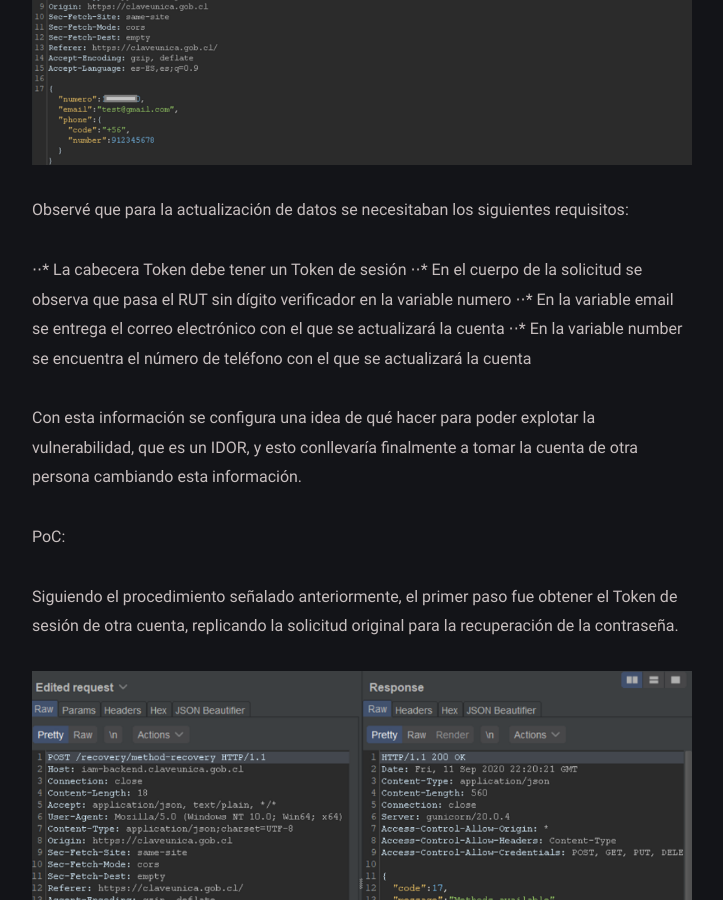
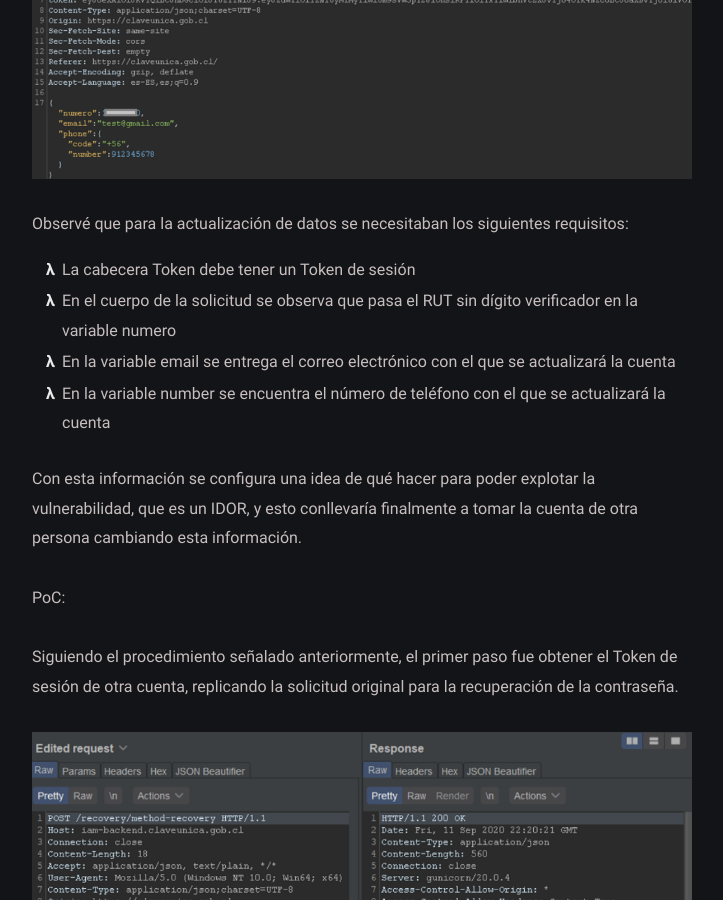
Before and after one commit to Br4ck3ts/Br4ck3ts.github.io, a Jekyll site: the page built from _posts/Como-Encontre-Una-Vulnerabilidad-Critica-En-ClaveUnica/2021-01-08-Como-Encontre-Una-Vulnerabilidad-Critica-En-ClaveUnica.md, in a window 1280 px wide and 900 px high, scrolled down 4550 px. Shown: the whole window, without its empty margins (278-1001 px from the left). Built offline with Jekyll 4.4.1, drawn with Linux system fonts in a browser that asks for light colours; some of the changed text lies outside the part shown.

```diff
--- a/_posts/Como-Encontre-Una-Vulnerabilidad-Critica-En-ClaveUnica/2021-01-08-Como-Encontre-Una-Vulnerabilidad-Critica-En-ClaveUnica.md
+++ b/_posts/Como-Encontre-Una-Vulnerabilidad-Critica-En-ClaveUnica/2021-01-08-Como-Encontre-Una-Vulnerabilidad-Critica-En-ClaveUnica.md
@@ -24,8 +24,8 @@ La búsqueda me llevó a encontrar el host de la API de autenticación de Clave
 
 Con en esta información, ya tenía dos certezas:
 
-⋅⋅* Para solicitar la recuperación de ClaveÚnica hay una solicitud donde solo pasa el RUT sin el digito verificador
-⋅⋅* La autenticación pasa por la API
+- Para solicitar la recuperación de ClaveÚnica hay una solicitud donde solo pasa el RUT sin el digito verificador
+- La autenticación pasa por la API
 
 Continué analizando el flujo de la recuperación de clave y viendo la respuesta por parte del servidor hacia el cliente, encontré lo siguiente:
 
@@ -41,10 +41,10 @@ Para comprobar lo anterior, repetí el paso de la recuperación para obtener el
 
 Observé que para la actualización de datos se necesitaban los siguientes requisitos:
 
-⋅⋅* La cabecera Token debe tener un Token de sesión
-⋅⋅* En el cuerpo de la solicitud se observa que pasa el RUT sin dígito verificador en la variable numero
-⋅⋅* En la variable email se entrega el correo electrónico con el que se actualizará la cuenta
-⋅⋅* En la variable number se encuentra el número de teléfono con el que se actualizará la cuenta
+- La cabecera Token debe tener un Token de sesión
+- En el cuerpo de la solicitud se observa que pasa el RUT sin dígito verificador en la variable numero
+- En la variable email se entrega el correo electrónico con el que se actualizará la cuenta
+- En la variable number se encuentra el número de teléfono con el que se actualizará la cuenta
 
 Con esta información se configura una idea de qué hacer para poder explotar la vulnerabilidad, que es un IDOR, y esto conllevaría finalmente a tomar la cuenta de otra persona cambiando esta información.
 
```
